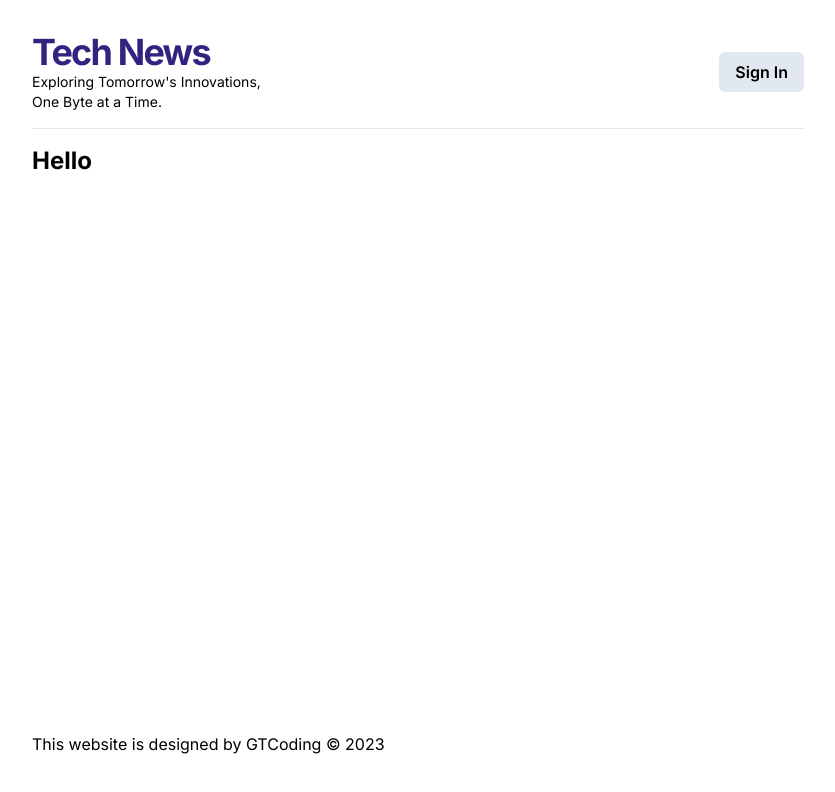
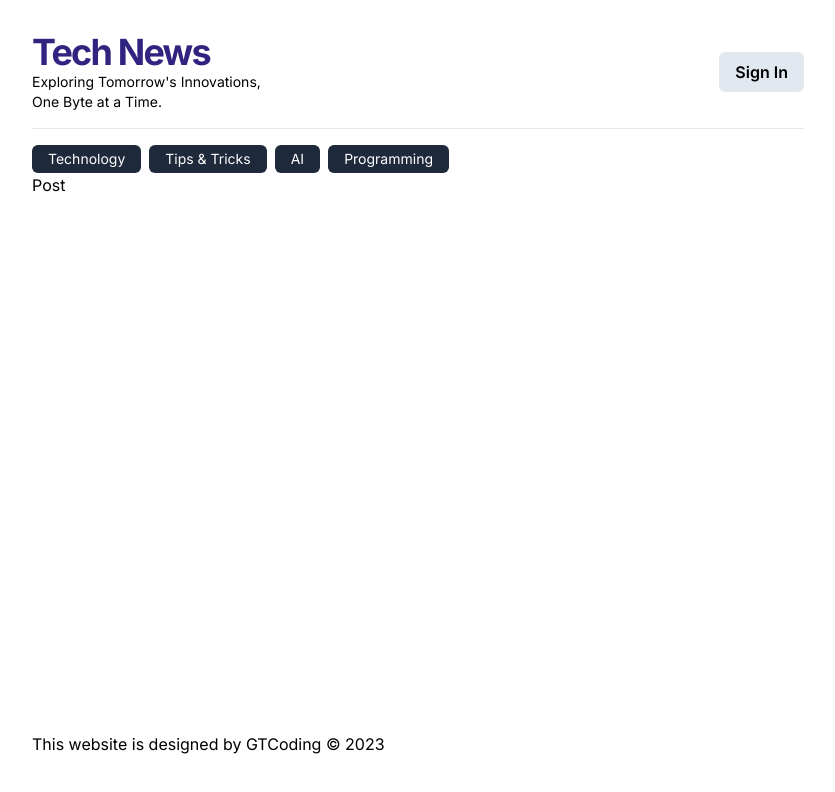
Before and after one commit to sametdemiralay/technews, a Next.js app: page / in a window 1280 px wide. Shown: the top 792 px of the page, without its empty margins (222-1057 px from the left). Built offline with nearby package versions, Linux system fonts and the light colour scheme.

Commit message:
created Categories List Component

```diff
--- a/app/page.tsx
+++ b/app/page.tsx
@@ -1,3 +1,10 @@
+import CategoriesList from '@/components/CategoriesList';
+
 export default function Home() {
-  return <h1>Hello</h1>;
+  return (
+    <>
+      <CategoriesList />
+      <div>Post</div>
+    </>
+  );
 }
--- /dev/null
+++ b/components/CategoriesList.tsx
@@ -0,0 +1,19 @@
+import { categoriesData } from '@/data';
+import Link from 'next/link';
+
+export default function CategoriesList() {
+  return (
+    <div className='flex gap-2 text-sm flex-wrap'>
+      {categoriesData &&
+        categoriesData.map((category) => (
+          <Link
+            className='px-4 py-1 rounded-md bg-slate-800 text-white curdor-pointer'
+            key={category.id}
+            href={`/categories/${category.name}`}
+          >
+            {category.name}
+          </Link>
+        ))}
+    </div>
+  );
+}
--- /dev/null
+++ b/data.js
@@ -0,0 +1,41 @@
+export const postData = [
+  {
+    id: 1,
+    title: 'New Smartphone Model Released',
+    content: 'A new smartphone model with advanced features has been released.',
+    author: 'John Doe',
+    datepublished: '2023-09-20',
+    category: 'Mobile',
+    links: ['https://example.com/news1'],
+    thumbnail: 'https://example.com/thumbnail1.jpg',
+  },
+  {
+    id: 2,
+    title: 'AI Breakthrough in Healthcare',
+    content: 'A new smartphone model with advanced features has been released.',
+    author: 'John Smith',
+    datepublished: '2023-09-19',
+    category: 'Healthcare',
+    links: ['https://example.com/news2', 'https://example.com/news2-1'],
+    thumbnail: 'https://example.com/thumbnail1.jpg',
+  },
+];
+
+export const categoriesData = [
+  {
+    id: '1',
+    name: 'Technology',
+  },
+  {
+    id: '2',
+    name: 'Tips & Tricks',
+  },
+  {
+    id: '3',
+    name: 'AI',
+  },
+  {
+    id: '4',
+    name: 'Programming',
+  },
+];
```
Also changed, not shown: 1 other file (tests, documents, lock files or other folders).
